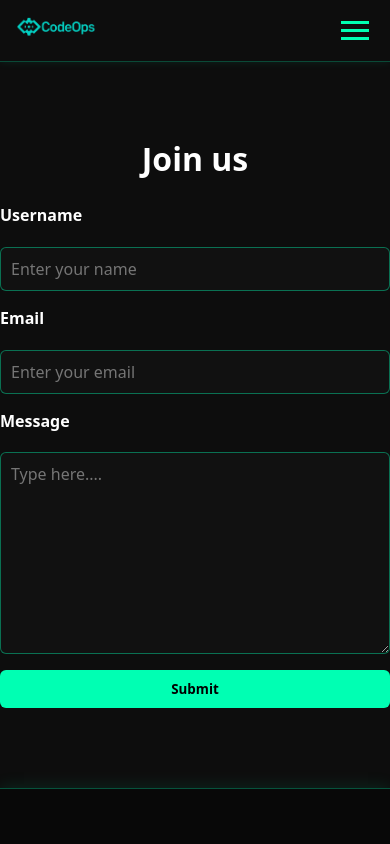
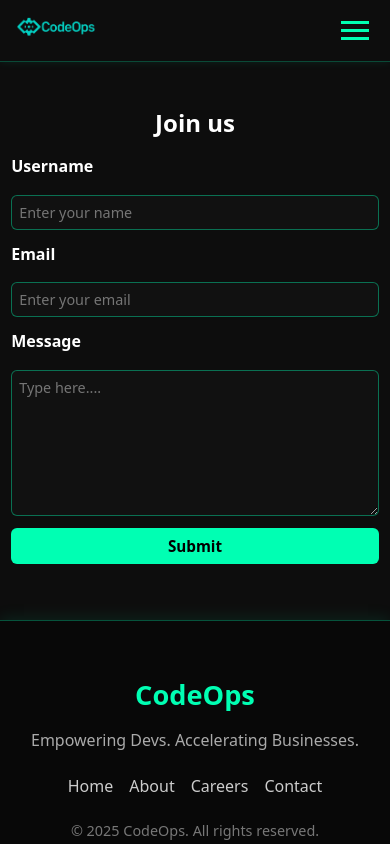
Before and after one commit to Jeetz-007/CodeOps, a React (Vite) app: page /contact in a window 390 px wide. Shown: the top 844 px of the page. Built offline with nearby package versions, Linux system fonts and the light colour scheme.

Commit message:
Fixed Popup message

```diff
--- a/src/style/Contact.css
+++ b/src/style/Contact.css
@@ -65,8 +65,7 @@
 /* Neon Popup */
 .popup {
   position: fixed;
-  top: 20px;
-  right: 20px;
+  inset: 20px 20px auto auto;
   background: #0d0d0d;
   padding: 15px 20px;
   border: 1px solid #00ffb3;
@@ -75,10 +74,104 @@
   font-weight: bold;
   box-shadow: 0 0 20px rgba(0,255,179,0.4);
   animation: slideIn 0.4s ease forwards;
-  z-index: 3000;
+
+  /* FIXES */
+  z-index: 999999 !important;
+  transform: translateZ(999px);
+  pointer-events: all;
 }
+
 
 @keyframes slideIn {
   from { opacity: 0; transform: translateX(100%); }
   to { opacity: 1; transform: translateX(0); }
 }
+
+
+/* Media Queries */
+/* ===========================================
+   CONTACT PAGE — RESPONSIVE DESIGN
+   =========================================== */
+
+/* Tablets & small laptops (≤1024px) */
+@media (max-width: 1024px) {
+  .contact {
+    max-width: 600px;
+    padding: 2.5rem 1rem;
+  }
+
+  .contact-heading {
+    font-size: 1.9rem;
+  }
+
+  textarea {
+    height: 160px;
+  }
+}
+
+/* Regular phones (≤768px) */
+@media (max-width: 768px) {
+  .contact {
+    padding: 2rem 1rem;
+  }
+
+  .contact-heading {
+    font-size: 1.7rem;
+  }
+
+  input[type="text"],
+  input[type="email"],
+  textarea {
+    font-size: 0.95rem;
+    padding: 8px;
+  }
+
+  textarea {
+    height: 150px;
+  }
+
+  .contact-btn {
+    padding: 10px;
+    font-size: 1rem;
+  }
+}
+
+/* Small phones (≤480px) */
+@media (max-width: 480px) {
+  .contact {
+    padding: 1.5rem 0.7rem;
+  }
+
+  .contact-heading {
+    font-size: 1.5rem;
+    margin-bottom: 1rem;
+  }
+
+  .contact-form {
+    gap: 0.8rem;
+  }
+
+  input[type="text"],
+  input[type="email"],
+  textarea {
+    padding: 7px;
+    font-size: 0.9rem;
+  }
+
+  textarea {
+    height: 130px;
+  }
+
+  .contact-btn {
+    padding: 8px;
+    font-size: 0.95rem;
+  }
+
+  /* Popup position adjustment */
+  .popup {
+    top: 15px;
+    right: 10px;
+    padding: 12px 15px;
+    font-size: 0.9rem;
+  }
+}
```
